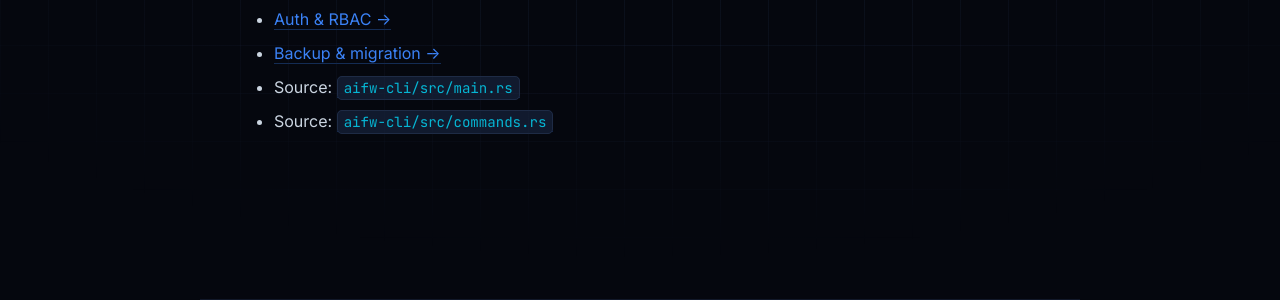
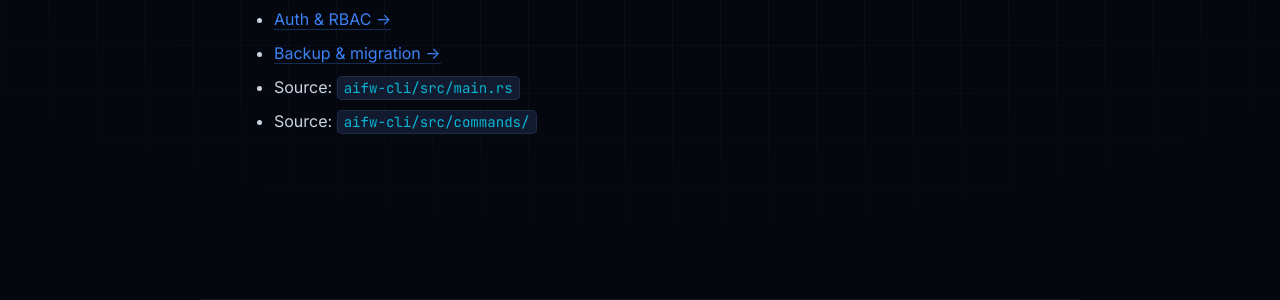
Before and after one commit to ZerosAndOnesLLC/AiFw, a Jekyll site: the page built from docs/docs/cli.md, in a window 1280 px wide and 900 px high, scrolled down 11663 px. Shown: the part 147-447 px from the top of the window. Built offline with Jekyll 4.4.1, drawn with Linux system fonts in a browser that asks for light colours.

```diff
--- a/docs/docs/cli.md
+++ b/docs/docs/cli.md
@@ -465,7 +465,7 @@ Subcommands without `--json` print human-readable tables.
 - [Auth &amp; RBAC &rarr;]({{ '/docs/auth/' | relative_url }})
 - [Backup &amp; migration &rarr;]({{ '/docs/backup/' | relative_url }})
 - Source: [`aifw-cli/src/main.rs`](https://github.com/ZerosAndOnesLLC/AiFw/blob/main/aifw-cli/src/main.rs)
-- Source: [`aifw-cli/src/commands.rs`](https://github.com/ZerosAndOnesLLC/AiFw/blob/main/aifw-cli/src/commands.rs)
+- Source: [`aifw-cli/src/commands/`](https://github.com/ZerosAndOnesLLC/AiFw/tree/main/aifw-cli/src/commands)
 
 </article>
 </div>
```
